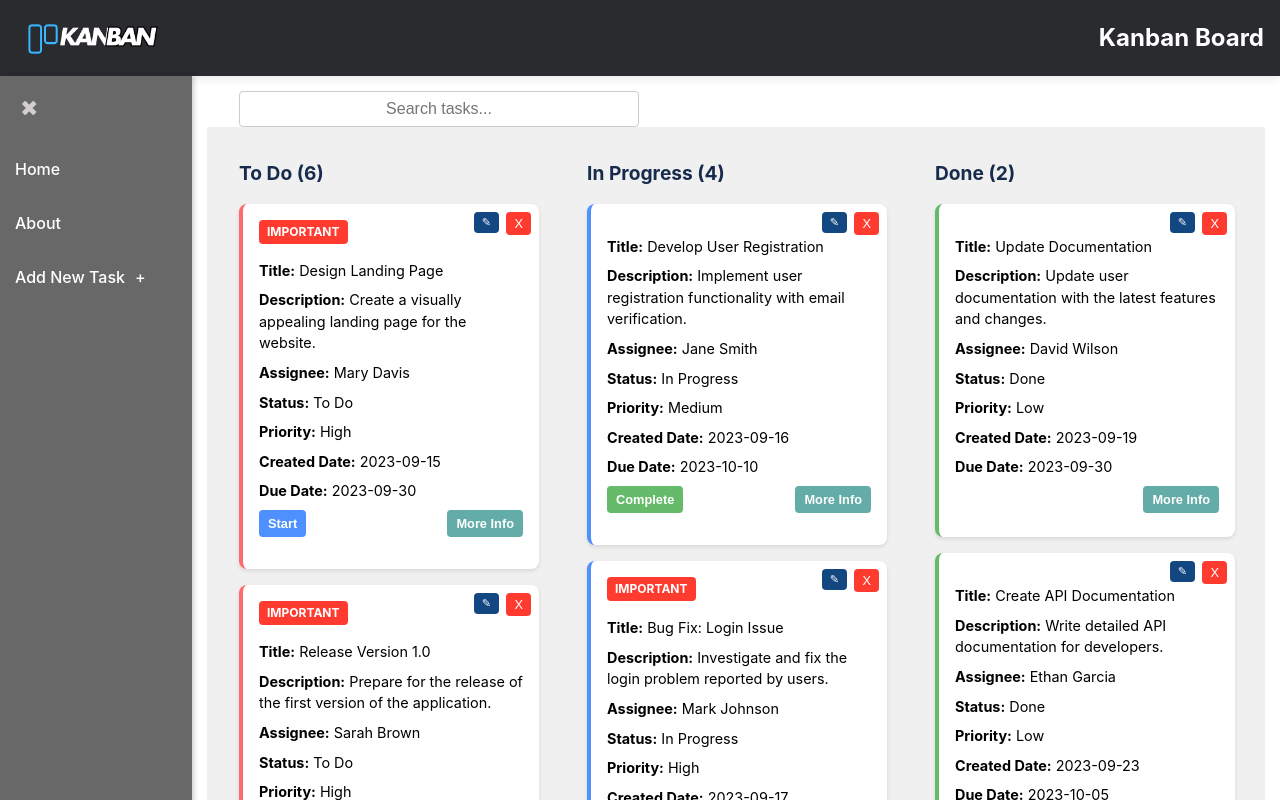
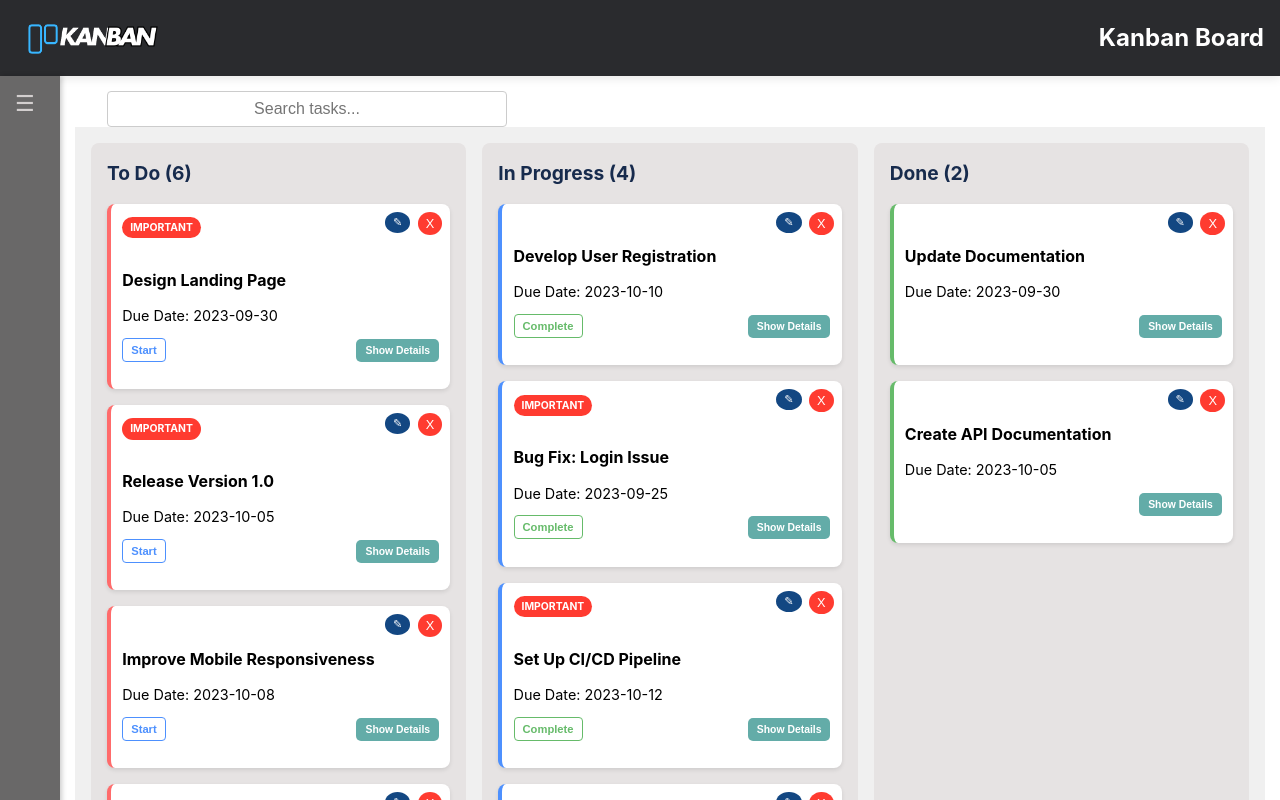
Before and after one commit to abussafilx/MiniProject_Kanban, a React (Vite) app: page / in a window 1280 px wide. Shown: the top 800 px of the page. Built offline with nearby package versions, Linux system fonts and the light colour scheme.

Commit message:
toggle cards and sidebar as default

```diff
--- a/src/assets/styles/Board.css
+++ b/src/assets/styles/Board.css
@@ -1,5 +1,9 @@
 h2 {
   color: #333841;
+}
+
+h4 {
+  font-size: medium;
 }
 
 label {
@@ -19,6 +23,7 @@ label {
   border-radius: 8px;
   padding: 1rem;
   min-width: 300px;
+  background-color: #e6e3e3;
 }
 
 .col h3 {
@@ -31,23 +36,35 @@ label {
   display: flex;
   flex-direction: column;
   gap: 1rem;
+
 }
 
 .card {
   position: relative;
   background: #ffffff;
   border-radius: 8px;
-  padding: 1rem;
+  padding: 0.7rem;
   box-shadow: 0 2px 4px rgba(0, 0, 0, 0.1);
   border-left: 4px solid;
   text-align: left;
   color: black;
 }
 
+.card:hover {
+  transform: translateY(-2px);
+    box-shadow: 0 6px 12px rgba(0, 0, 0, 0.2);
+}
+
 .card div {
   margin-bottom: 0.5rem;
   font-size: 0.9rem;
 }
+
+.card .due {
+  margin-bottom: 0.7rem;
+  margin-top: -0.5rem;
+}
+
 .card .delete-btn {
   position: absolute;
   top: 8px;
@@ -57,25 +74,26 @@ label {
   font-size: 0.8rem;
   background-color: #ff3b30;
   color: white;
-  border-radius: 4px;
+  border-radius: 50%;
   cursor: pointer;
   transition: all 0.3s ease;
-  z-index: 2; /* Prioriza o botão sobre outros elementos */
+  z-index: 2;
 }
 
 .card .delete-btn.second-btn {
   position: absolute;
   top: 8px;
   font-size: 0.7rem;
-  right: 40px; /* Altera a posição do segundo botão */
-  background-color: #0e4380fa; /* Cor diferente */
-  z-index: 1; /* Menor prioridade, se necessário */
+  right: 40px;
+  background-color: #0e4380fa;
+  z-index: 1;
 }
 
 
 .card .delete-btn:hover {
-  opacity: 0.8;
+  opacity: 0.7;
 }
+
 .card .delete-btn:focus,
 .card .delete-btn:focus-visible {
   outline: 4px auto -webkit-focus-ring-color;
@@ -84,6 +102,65 @@ label {
 .btn-container {
   display: flex;
   justify-content: space-between;
+  margin-bottom: 10px;
+  align-items: center;
+}
+
+
+
+
+
+.card .start-btn {
+  top: 8px;
+  right: 8px;
+  border: 1px solid #4D90FE;
+  padding: 5px 8px;
+  font-size: 0.7rem;
+  background-color: white;
+  color: #4D90FE;
+  border-radius: 4px;
+  cursor: pointer;
+  transition: opacity 0.2s;
+  font-weight: bold;
+}
+
+.card .start-btn:hover {
+
+  border: 1px solid #4D90FE;
+
+  background-color: #4D90FE;
+  color: white;
+  transform: scale(1.02);
+
+  transition: opacity 0.2s;
+
+}
+
+
+.card .done-btn {
+  top: 8px;
+  right: 8px;
+  border: 1px solid #66BB6A;
+  padding: 5px 8px;
+  font-size: 0.7rem;
+  background-color: white;
+  color: #66BB6A;
+  border-radius: 4px;
+  cursor: pointer;
+  transition: opacity 0.2s;
+  font-weight: bold;
+}
+
+.card .done-btn:hover {
+
+  border: 1px solid #66BB6A;
+
+  background-color: #66BB6A;
+  color: white;
+  transform: scale(1.02);
+
+  transition: opacity 0.2s;
+
 }
 
 .card .info-btn {
@@ -91,42 +168,26 @@ label {
   right: 8px;
   border: 1px solid transparent;
   padding: 5px 8px;
-  font-size: 0.8rem;
+  font-size: 0.65rem;
   background-color: #63aca8;
   color: white;
-  border-radius: 4px;
+  border-radius: 5px;
   cursor: pointer;
   transition: opacity 0.2s;
   font-weight: bold;
 }
 
-.card .start-btn {
-  top: 8px;
-  right: 8px;
-  border: 1px solid transparent;
-  padding: 5px 8px;
-  font-size: 0.8rem;
-  background-color: #4D90FE;
-  color: white;
-  border-radius: 4px;
-  cursor: pointer;
-  transition: opacity 0.2s;
-  font-weight: bold;
+
+.card .info-btn:hover {
+  opacity: 0.8;
+  transform: scale(1.02);
 }
 
-.card .done-btn {
-  top: 8px;
-  right: 8px;
-  border: 1px solid transparent;
-  padding: 5px 8px;
-  font-size: 0.8rem;
-  background-color: #66BB6A;
-  color: white;
-  border-radius: 4px;
-  cursor: pointer;
-  transition: opacity 0.2s;
-  font-weight: bold;
+.card .info-btn:focus,
+.card .info-btn:focus-visible {
+  outline: 4px auto -webkit-focus-ring-color;
 }
+
 
 .edit-btn {
   top: 8px;
@@ -142,20 +203,12 @@ label {
   font-weight: bold;
 }
 
-.card .info-btn:hover {
-  opacity: 0.8;
-}
-.card .info-btn:focus,
-.card .info-btn:focus-visible {
-  outline: 4px auto -webkit-focus-ring-color;
-}
-
 .label {
   background-color: #ff3b30;
   padding: 3px 8px;
-  border-radius: 4px;
+  border-radius: 20px;
   color: white;
-  font-size: 0.75rem;
+  font-size: 0.65rem;
   font-weight: bold;
   display: inline-block;
 }
@@ -201,8 +254,10 @@ textarea {
 input:focus,
 select:focus,
 textarea:focus {
-  border-color: #007bff; /* Cor azul para foco */
-  box-shadow: 0 0 6px rgba(0, 123, 255, 0.5); /* Leve brilho ao redor */
+  border-color: #007bff;
+  /* Cor azul para foco */
+  box-shadow: 0 0 6px rgba(0, 123, 255, 0.5);
+  /* Leve brilho ao redor */
 }
 
 form textarea {
--- a/src/components/ItemCards.jsx
+++ b/src/components/ItemCards.jsx
@@ -1,7 +1,10 @@
+import { useState } from "react";
 import { Link, useNavigate } from "react-router-dom";
 
 function ItemCards(props) {
-  const navigate = useNavigate(); // Para navegação
+  const [isCollapsed, setIsCollapsed] = useState(true);
+  const navigate = useNavigate();
+
   const statusColorsBorder = {
     "To Do": "#FF6B6B",
     "In Progress": "#4D90FE",
@@ -14,7 +17,7 @@ function ItemCards(props) {
     } else if (props.element.status === "In Progress") {
       return <button className="done-btn" onClick={handleFinish}>Complete</button>
     }
-  }
+  };
 
   const handleStart = (e) => {
     e.preventDefault();
@@ -40,6 +43,10 @@ function ItemCards(props) {
     props.updateTask(updatedTask);
 
     navigate("/");
+  };
+
+  const toggleCollapse = () => {
+    setIsCollapsed(!isCollapsed);
   };
 
   return (
@@ -68,8 +75,16 @@ function ItemCards(props) {
         </div>
       </div>
       <div>
-        <b>Title:</b> {props.element.title}
+            <h4>{props.element.title}</h4>
           </div>
+          <div className="due">
+            Due Date: {props.element.dueDate}
+          </div>
+
+      {/* Conteúdo que pode ser colapsado */}
+      {!isCollapsed && (
+        <>
+
           <div>
             <b>Description:</b> {props.element.description}
           </div>
@@ -85,15 +100,14 @@ function ItemCards(props) {
           <div>
             <b>Created Date:</b> {props.element.createdDate}
           </div>
-      <div>
-        <b>Due Date:</b> {props.element.dueDate}
-      </div>
+
+        </>
+      )}
 
       <div className="btn-container">
         <div>{advanceButton()}</div>
-        <Link to={`/item/${props.element.id}`}>
-          <button className="info-btn">More Info</button>
-        </Link>
+        <div><button className="info-btn" onClick={toggleCollapse}>
+        {isCollapsed ? "Show Details" : "Hide Details"}</button></div>
           </div>
     </div>
   );
--- a/src/components/Sidebar.jsx
+++ b/src/components/Sidebar.jsx
@@ -2,7 +2,7 @@ import React, { useState } from "react";
 import { NavLink } from "react-router-dom";
 
 function Sidebar() {
-  const [isCollapsed, setIsCollapsed] = useState(false);
+  const [isCollapsed, setIsCollapsed] = useState(true);
 
   const toggleSidebar = () => {
     setIsCollapsed((prev) => !prev);
```
Lines whose indentation alone changed are shown as unchanged.
